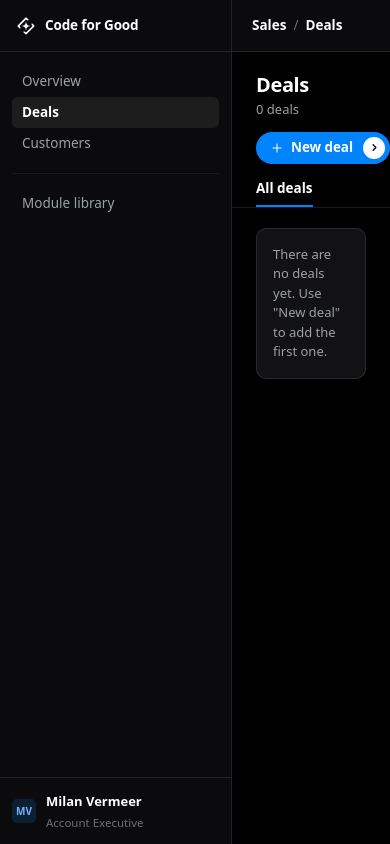
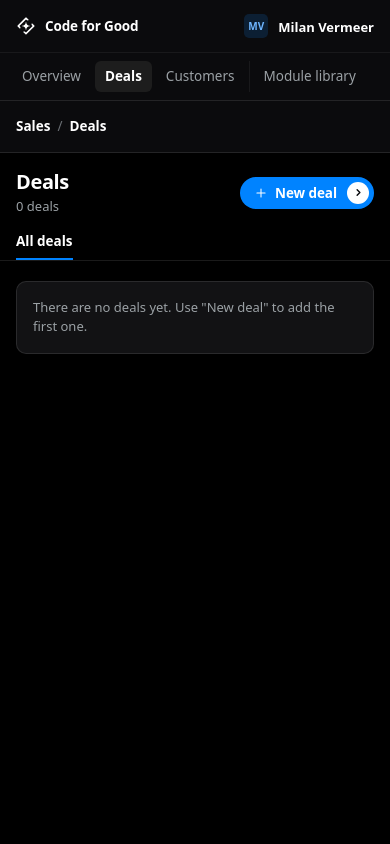
Before and after one commit to ps234880/Fontys-Groepsproject-Semester2, an ASP.NET Core app: page /Deals in a window 390 px wide. Run offline with ASP.NET Core 8, Linux system fonts and the light colour scheme; data that the repository does not hold is empty; database files in the repository are not loaded; some libraries are stand-ins or nearby versions; some web fonts are replaced.

Commit message:
Make the layout responsive and use two columns on the deal pages

```diff
--- a/Dashboard_Sales-Dev/Pages/Deals/New.cshtml
+++ b/Dashboard_Sales-Dev/Pages/Deals/New.cshtml
@@ -11,7 +11,7 @@
 <form method="post">
 <div class="ph"><div class="r1"><div><h1>New deal</h1><div class="sub">Record the deal as soon as negotiation starts, so development can follow along.</div></div><div style="display:flex;gap:8px"><a class="btn n" asp-page="/Deals/Index">Cancel</a><button type="submit" class="btn">Save deal<span class="go"><svg viewBox="0 0 24 24" fill="none" stroke="currentColor" stroke-width="3" stroke-linecap="round" stroke-linejoin="round"><path d="M9 18l6-6-6-6"/></svg></span></button></div></div></div>
 
-<div class="content pad"><div style="max-width:760px">
+<div class="content pad"><div class="split even">
   <div class="card"><div class="h"><h2>Customer</h2></div><div class="b">
     <div class="fields" style="max-width:none">
       <div class="fld"><label asp-for="Input.CompanyName">Company name <span class="req">*</span></label>
@@ -54,7 +54,7 @@
       </div>
     </div></div></div>
 
-  <div class="f" style="display:flex;justify-content:flex-end;gap:8px">
+  <div class="f span" style="display:flex;justify-content:flex-end;gap:8px">
     <a class="btn n" asp-page="/Deals/Index">Cancel</a>
     <button type="submit" class="btn">Save deal<span class="go"><svg viewBox="0 0 24 24" fill="none" stroke="currentColor" stroke-width="3" stroke-linecap="round" stroke-linejoin="round"><path d="M9 18l6-6-6-6"/></svg></span></button>
   </div>
--- a/Dashboard_Sales-Dev/wwwroot/css/app.css
+++ b/Dashboard_Sales-Dev/wwwroot/css/app.css
@@ -227,6 +227,8 @@ h3 { font-size: 13px; font-weight: 600; }
 .tag.stop { background: var(--stop-bg); color: var(--stop); }
 .tag.idle { background: var(--idle-bg); color: var(--idle); }
 .tag.info { background: var(--accent-soft); color: var(--accent-text); }
+.tag.wrap { height: auto; padding: 3px 10px; border-radius: 10px; white-space: normal; align-items: baseline; }
+.tag.wrap::before { flex: 0 0 5px; transform: translateY(-2px); }
 
 .pill { display: inline-flex; align-items: center; height: 20px; padding: 0 7px; border-radius: 4px;
   background: var(--raised); color: var(--fg-3); font-size: 11.5px; font-weight: 600;
@@ -274,6 +276,10 @@ h3 { font-size: 13px; font-weight: 600; }
 .in[type="date"]::-webkit-calendar-picker-indicator { filter: invert(1) opacity(.5); }
 .cols { display: grid; grid-template-columns: 1fr 1fr; gap: 0 16px; }
 .span { grid-column: 1 / -1; }
+
+.split { display: grid; grid-template-columns: minmax(0, 3fr) minmax(0, 2fr); gap: 16px; align-items: start; max-width: 1440px; }
+.split.even { grid-template-columns: repeat(2, minmax(0, 1fr)); max-width: 1200px; }
+.split > .card + .card { margin-top: 0; }
 
 .radio { display: flex; flex-direction: column; gap: 6px; }
 .radio label { display: flex; gap: 9px; align-items: flex-start; padding: 9px 11px;
@@ -346,6 +352,34 @@ h3 { font-size: 13px; font-weight: 600; }
   .panes { grid-template-columns: 1fr; }
   .rail { border-left: 0; border-top: 1px solid var(--line); min-height: 0; }
   .auth, .cols, .swz { grid-template-columns: 1fr; }
+  .split, .split.even { grid-template-columns: minmax(0, 1fr); }
+  .cols > .fld:not(:last-child) { margin-bottom: 16px !important; }
+}
+
+@media (max-width: 800px) {
+  .app { flex-direction: column; }
+  .side {
+    width: auto; flex: 0 0 auto; height: auto; position: static;
+    flex-direction: row; flex-wrap: wrap; align-items: center;
+    border-right: 0; border-bottom: 1px solid var(--line);
+  }
+  .side-top { flex: 1; border-bottom: 0; }
+  .side-foot { border-top: 0; padding: 0 16px; }
+  .side-foot .r { display: none; }
+  .side-scroll {
+    order: 3; flex: 0 0 100%; display: flex; gap: 4px;
+    overflow-x: auto; padding: 8px 12px; border-top: 1px solid var(--line-2);
+  }
+  .nav-g { display: flex; gap: 4px; }
+  .nav-g + .nav-g { margin-top: 0; padding-top: 0; border-top: 0; padding-left: 4px; border-left: 1px solid var(--line-2); }
+  .nav-i { white-space: nowrap; }
+
+  .top { padding: 0 16px; }
+  .ph { padding: 16px 16px 0; }
+  .tabs, .bar2 { padding-left: 16px; padding-right: 16px; }
+  .content, .pane { padding-left: 16px; padding-right: 16px; }
+  .tw .tbl { min-width: 720px; }
+  .auth-art, .auth-side { padding: 32px 16px; }
 }
 
 .field-error { display: block; margin-top: 4px; font-size: 12px; color: var(--stop); }
```
Also changed, not shown: Dashboard_Sales-Dev/Pages/Deals/Detail.cshtml (+15 -14 lines).
